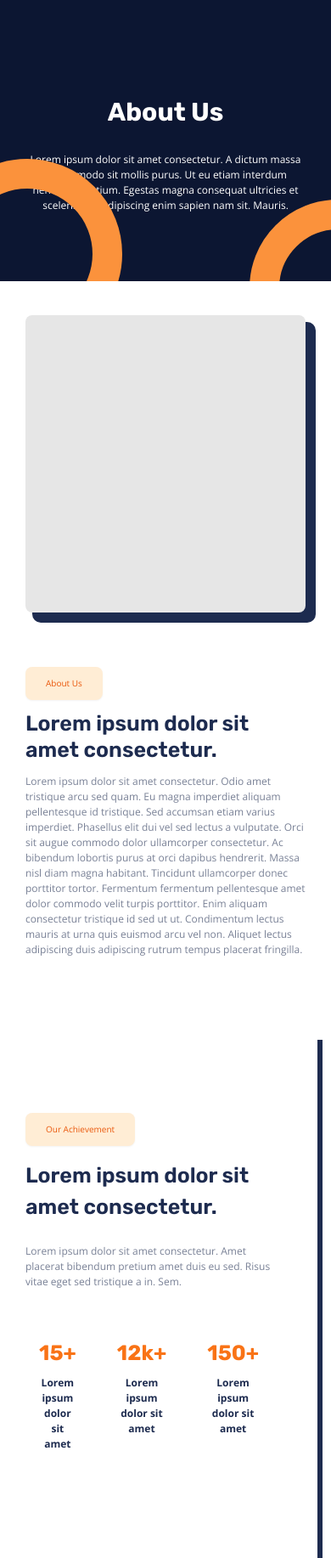
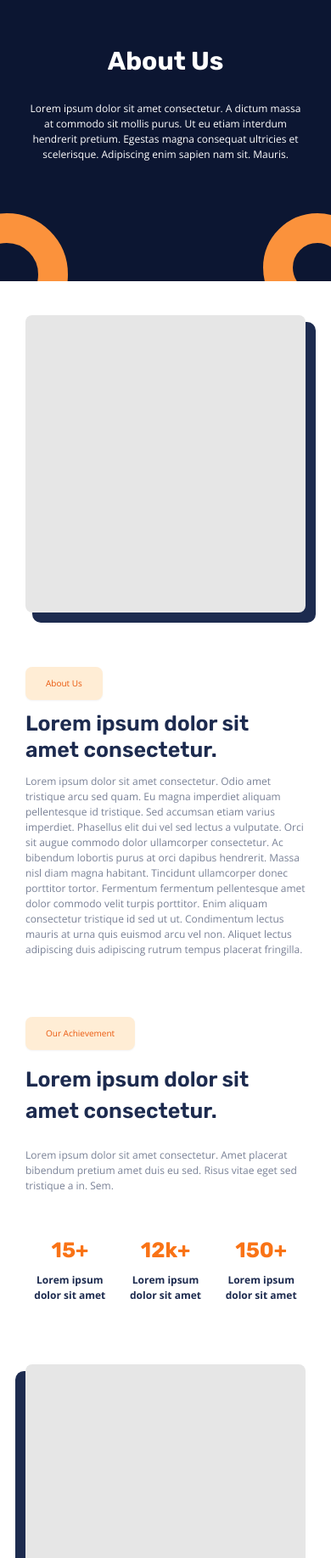
Before and after one commit to dazzlerabhi30800/wcs-ida, a React (Vite) app: page /about in a window 390 px wide. Shown: the part 163-1997 px from the top of the page at 85% size. Built offline with nearby package versions, Linux system fonts and the light colour scheme.

Commit message:
made about page responsive

```diff
--- a/src/Components/Achievements.jsx
+++ b/src/Components/Achievements.jsx
@@ -10,10 +10,10 @@ const Achievements = () => {
   return (
     <section className={`${styles.marginT}`}>
       <div
-        className={`${styles.marginX} ${styles.flexRow} [&>div]:basis-1/2 gap-[86px]`}
+        className={`${styles.marginX} ${styles.flexResponsiveLarge} lg:items-center gap-16 md:gap-[86px]`}
       >
         {/* Left */}
-        <div className={`${styles.flexCol} gap-10`}>
+        <div className={`${styles.flexCol} gap-10 lg:basis-1/2`}>
           <div className={`${styles.flexCol} gap-6`}>
             <SectionHeader
               title="Our Achievement"
@@ -26,7 +26,7 @@ const Achievements = () => {
             </Para1>
           </div>
           {/* Achievements Wrapper */}
-          <div className="flex gap-4">
+          <div className="flex gap-2 sm:gap-4">
             {achievementData?.map((data, index) => (
               <AchievementComp data={data} key={index} />
             ))}
@@ -34,7 +34,7 @@ const Achievements = () => {
         </div>
         {/* Right */}
         <div
-          className={`bg-cream w-full h-[642px] rounded-lg shadow-new-reverse`}
+          className={`${styles.shadowReverse} bg-cream lg:flex-1 w-full h-[350px] sm:h-[400px] md:h-[550px] xl:h-[642px] rounded-lg`}
         ></div>
       </div>
     </section>
--- a/src/Components/HeroSection2.jsx
+++ b/src/Components/HeroSection2.jsx
@@ -8,7 +8,7 @@ const HeroSection2 = () => {
   return (
     <header className="min-h-[50vh] flex bg-darkBlue relative overflow-hidden">
       <div
-        className={`${styles.marginX} h-inherit w-full text-white ${styles.flexCol} items-center justify-end text-center gap-6 pb-20`}
+        className={`${styles.marginX} h-inherit w-full text-white ${styles.flexCol} items-center justify-center lg:justify-end text-center gap-6 lg:pb-20`}
       >
         <h1 className={`${fontStyles.h1} font-bold`}>{name}</h1>
         <Para1 color="text-white" fontWeight="font-normal">
@@ -17,9 +17,9 @@ const HeroSection2 = () => {
       </div>
       {/* Rings */}
       {/* Left */}
-      <div className="w-56 h-56 absolute rounded-[50%] border-[35px] border-orange-400 -bottom-20 -left-20"></div>
+      <div className="w-36 h-36 md:w-44 md:h-44 lg:w-56 lg:h-56 absolute rounded-[50%] border-[35px] border-orange-400 -bottom-16 -left-16 lg:-bottom-20 lg:-left-20"></div>
       {/* Right */}
-      <div className="w-52 h-52 absolute rounded-[50%] border-[35px] border-orange-400 -bottom-28 -right-28"></div>
+      <div className="w-32 h-32 md:w-40 md:h-40 lg:w-52 lg:h-52 absolute rounded-[50%] border-[35px] border-orange-400 -bottom-12 -right-12 md:-bottom-16 md:-right-16 lg:-bottom-28 lg:-right-28"></div>
     </header>
   );
 };
--- a/src/Components/OurTeam.jsx
+++ b/src/Components/OurTeam.jsx
@@ -17,7 +17,7 @@ const OurTeam = () => {
           heading="Meet Our Team"
           align="center"
         />
-        <div className="grid grid-cols-3 mt-4 gap-x-4 gap-y-6 w-full">
+        <div className="grid grid-cols-1 sm:grid-cols-2 lg:grid-cols-3 mt-4 gap-x-4 sm:gap-x-3 md:gap-x-4 gap-y-6 sm:gap-y-4 md:gap-y-6 w-full">
           {teamData?.map((data, index) => (
             <TeamComp data={data} key={index} />
           ))}
--- a/src/Routes/AboutUs.jsx
+++ b/src/Routes/AboutUs.jsx
@@ -1,5 +1,4 @@
 import React, { useEffect } from "react";
-import HeroSection from "../Components/HeroSection";
 import { useGlobalContext } from "../context";
 import HeroSection2 from "../Components/HeroSection2";
 import AboutUsComp from "../Components/AboutUsComp";
--- a/src/style.jsx
+++ b/src/style.jsx
@@ -33,6 +33,7 @@ export const styles = {
   gapBetween: "gap-[30px] md:gap-[50px]",
 
   shadow: "shadow-[10px_10px_0_2px_#1D2B4F] sm:shadow-[15px_15px_0_3px_#1D2B4F] md:shadow-[30px_30px_0_3px_#1D2B4F]",
+  shadowReverse: "shadow-[-10px_10px_0_2px_#1D2B4F] sm:shadow-[-15px_15px_0_3px_#1D2B4F] md:shadow-[-30px_30px_0_3px_#1D2B4F]",
 
   transitionL: "transition linear duration-300"
 };
--- a/src/styles/AchievementComp.jsx
+++ b/src/styles/AchievementComp.jsx
@@ -5,7 +5,7 @@ import Para1 from "./Para1";
 const AchievementComp = ({ data: { number, title } }) => {
   return (
     <div
-      className={`${styles.flexCol} items-center text-center gap-2 p-4 rounded-2xl text-blue transition-all hover:bg-darkBlue hover:text-white`}
+      className={`${styles.flexCol} items-center text-center gap-2 p-2 sm:p-4 rounded-2xl text-blue transition-all hover:bg-darkBlue hover:text-white`}
     >
       <h2 className={`${fontStyles.h2} font-bold text-orange-500`}>{number}</h2>
       <Para1 color="text-inherit">{title}</Para1>
--- a/src/styles/SocialComp.jsx
+++ b/src/styles/SocialComp.jsx
@@ -6,7 +6,7 @@ const SocialComp = ({ data: { title, link } }) => {
   return (
     <Link
       to={link}
-      className={`${styles.flexCenter} bg-green rounded-[50%] w-8 h-8 text-[12px] font-openSans text-white font-bold uppercase transition-all hover:brightness-125 hover:scale-125`}
+      className={`${styles.flexCenter} bg-green rounded-[50%] w-8 h-8 sm:w-7 sm:h-7 md:w-8 md:h-8 text-[12px] sm:text-[10px] md:text-[12px] font-openSans text-white font-bold uppercase transition-all hover:brightness-125 hover:scale-125`}
       target="_blank"
     >
       {title}
--- a/src/styles/TeamComp.jsx
+++ b/src/styles/TeamComp.jsx
@@ -6,14 +6,14 @@ const TeamComp = ({ data: { img, name, designation, socials } }) => {
   return (
     <div
       style={{ backgroundImage: `url("${img}")` }}
-      className="bg-center bg-cover bg-no-repeat rounded-lg w-full h-[371px] p-6 overflow-hidden flex group"
+      className="bg-center bg-cover bg-no-repeat rounded-lg w-full h-[280px] sm:h-[230px] md:h-[300px] lg:h-[371px] p-4 sm:p-3 md:p-6 overflow-hidden flex group"
     >
       <div
-        className={`${styles.flexColCenter} ${styles.transitionL} text-center text-white gap-2 h-inherit w-full bg-black/40 rounded-lg backdrop-blur-sm scale-0   group-hover:scale-100`}
+        className={`${styles.flexColCenter} ${styles.transitionL} text-center text-white gap-2 h-inherit w-full bg-black/40 rounded-lg backdrop-blur-sm scale-1 md:scale-0 md:group-hover:scale-100`}
       >
         <h4 className={`${fontStyles.h4} font-bold`}>{name}</h4>
         <p className={`${fontStyles.p2} font-semibold`}>{designation}</p>
-        <div className={`${styles.flexRow} gap-4 mt-4`}>
+        <div className={`${styles.flexRow} gap-4 sm:gap-2 md:gap-4 mt-4`}>
           {socials?.map((social, index) => (
             <SocialComp data={social} key={index} />
           ))}
```
